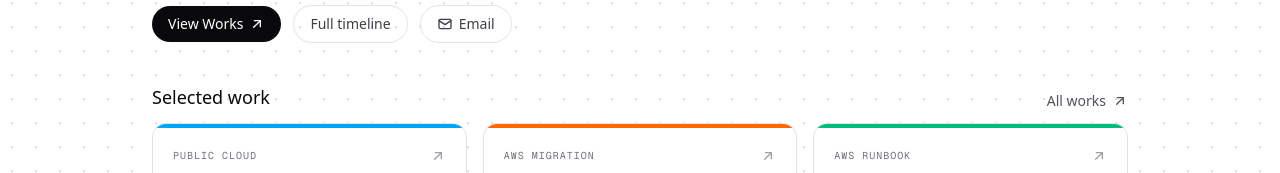
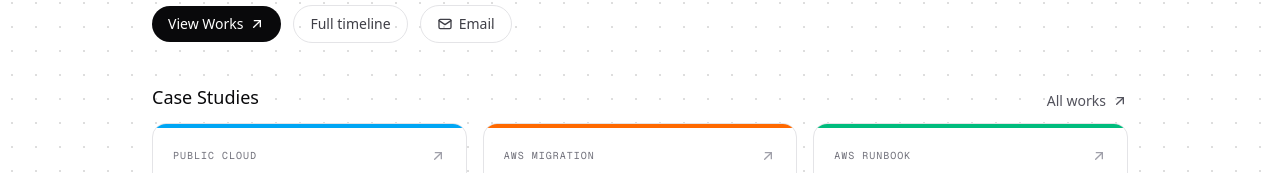
Before and after one commit to Darkhaamn/portfolio, a Next.js app: page / in a window 1280 px wide. Shown: the part 321-494 px from the top of the page. Built offline with nearby package versions, Linux system fonts and the light colour scheme; no server answers.

Commit message:
Update section title from "Selected work" to "Case Studies" for improved clarity

```diff
--- a/app/page.tsx
+++ b/app/page.tsx
@@ -140,7 +140,7 @@ export default function Page() {
       {/* Selected work */}
       <section className="mb-10">
         <div className="flex items-end justify-between gap-4 mb-3">
-          <h2 className="text-lg font-medium text-zinc-950 dark:text-zinc-100">Selected work</h2>
+          <h2 className="text-lg font-medium text-zinc-950 dark:text-zinc-100">Case Studies</h2>
           <Link
             href="/works"
             className="group flex items-center gap-1.5 text-sm text-zinc-600 dark:text-zinc-400 hover:text-zinc-950 dark:hover:text-zinc-100 transition-colors shrink-0"
```
